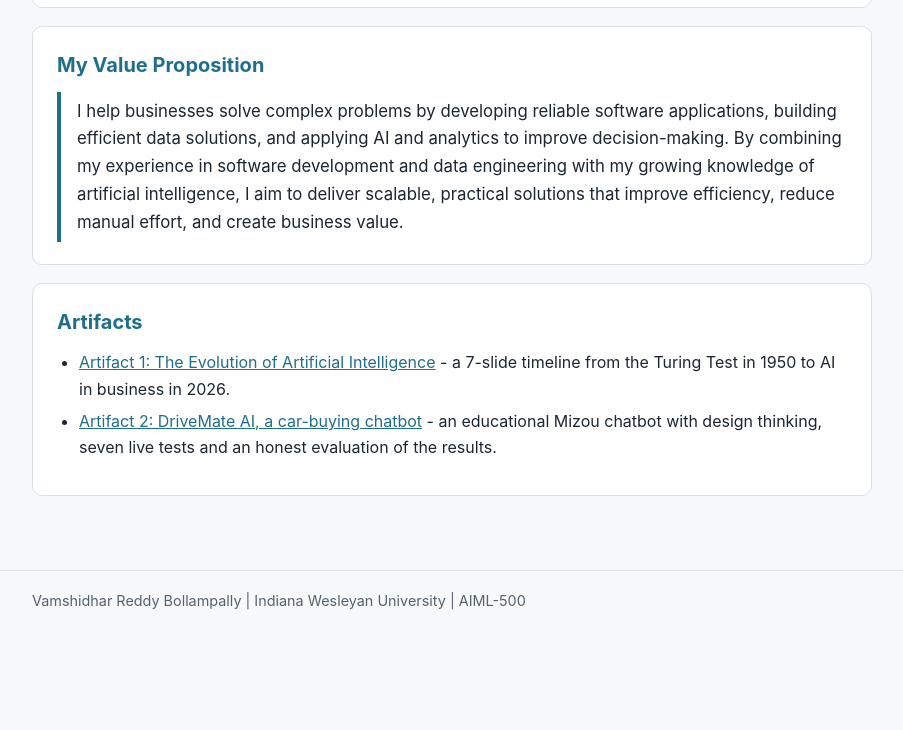
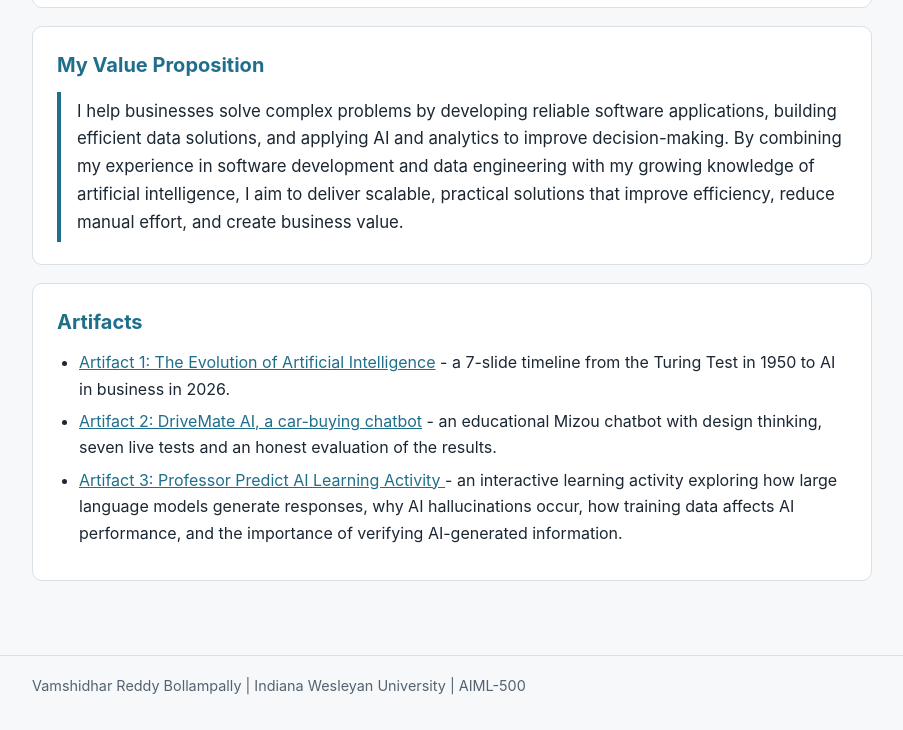
Before and after one commit to vamshi1409/Vamshidhar.github.io, a plain HTML site: page index.html in a window 1280 px wide. Shown: the part 612-1342 px from the top of the page, without its empty margins (188-1091 px from the left). Before the commit the page ends 1257 px from the top, so only its background shows below. Drawn offline with Linux system fonts and the light colour scheme.

Commit message:
Update index.html

```diff
--- a/index.html
+++ b/index.html
@@ -15,6 +15,7 @@
         <a href="index.html" aria-current="page">Home</a>
         <a href="artifact-1.html">Artifact 1</a>
         <a href="artifact-2.html">Artifact 2</a>
+        <a href="artifact-3.html">Artifact 3</a>
       </nav>
     </div>
   </header>
@@ -39,6 +40,17 @@
       <ul>
         <li><a href="artifact-1.html">Artifact 1: The Evolution of Artificial Intelligence</a> - a 7-slide timeline from the Turing Test in 1950 to AI in business in 2026.</li>
         <li><a href="artifact-2.html">Artifact 2: DriveMate AI, a car-buying chatbot</a> - an educational Mizou chatbot with design thinking, seven live tests and an honest evaluation of the results.</li>
+
+<li>
+  <a href="artifact-3.html">
+    Artifact 3: Professor Predict AI Learning Activity
+  </a>
+  - an interactive learning activity exploring
+  how large language models generate responses,
+  why AI hallucinations occur, how training data
+  affects AI performance, and the importance of
+  verifying AI-generated information.
+</li>
       </ul>
 
     </section>
```
